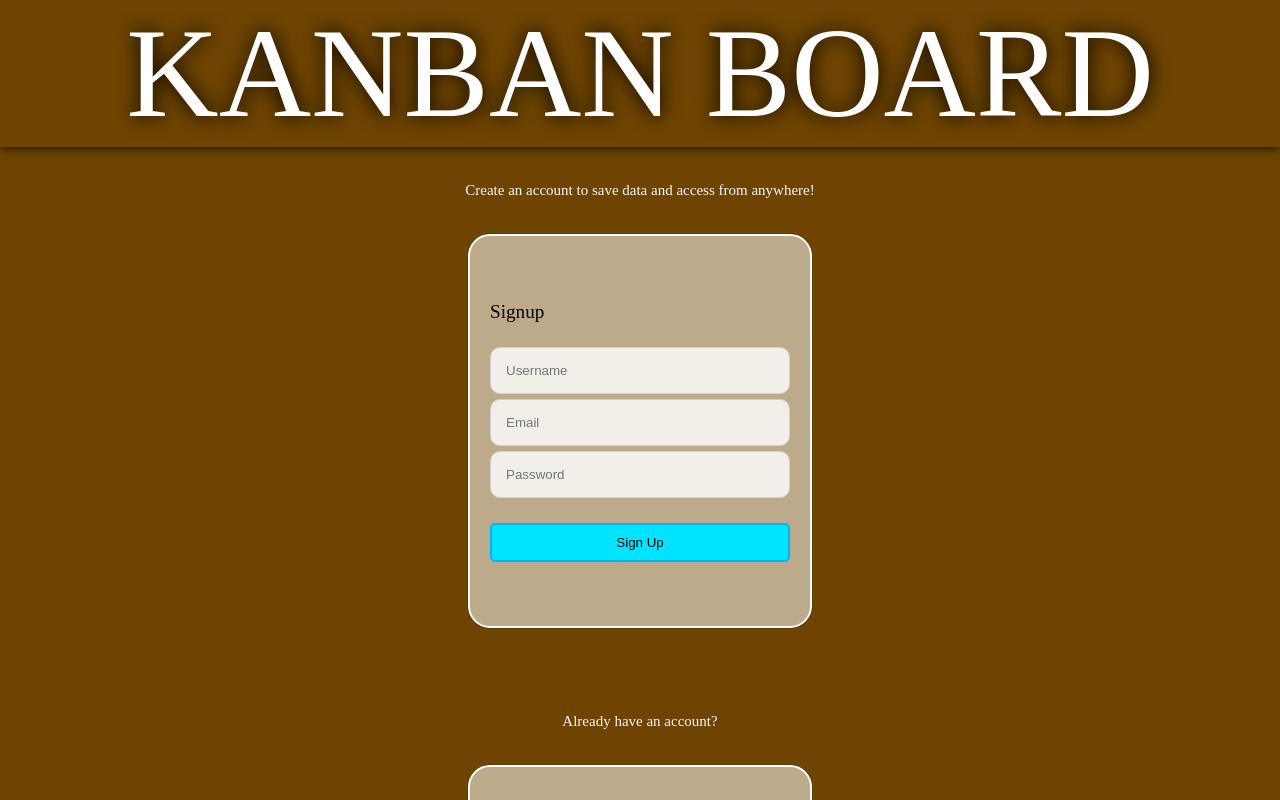
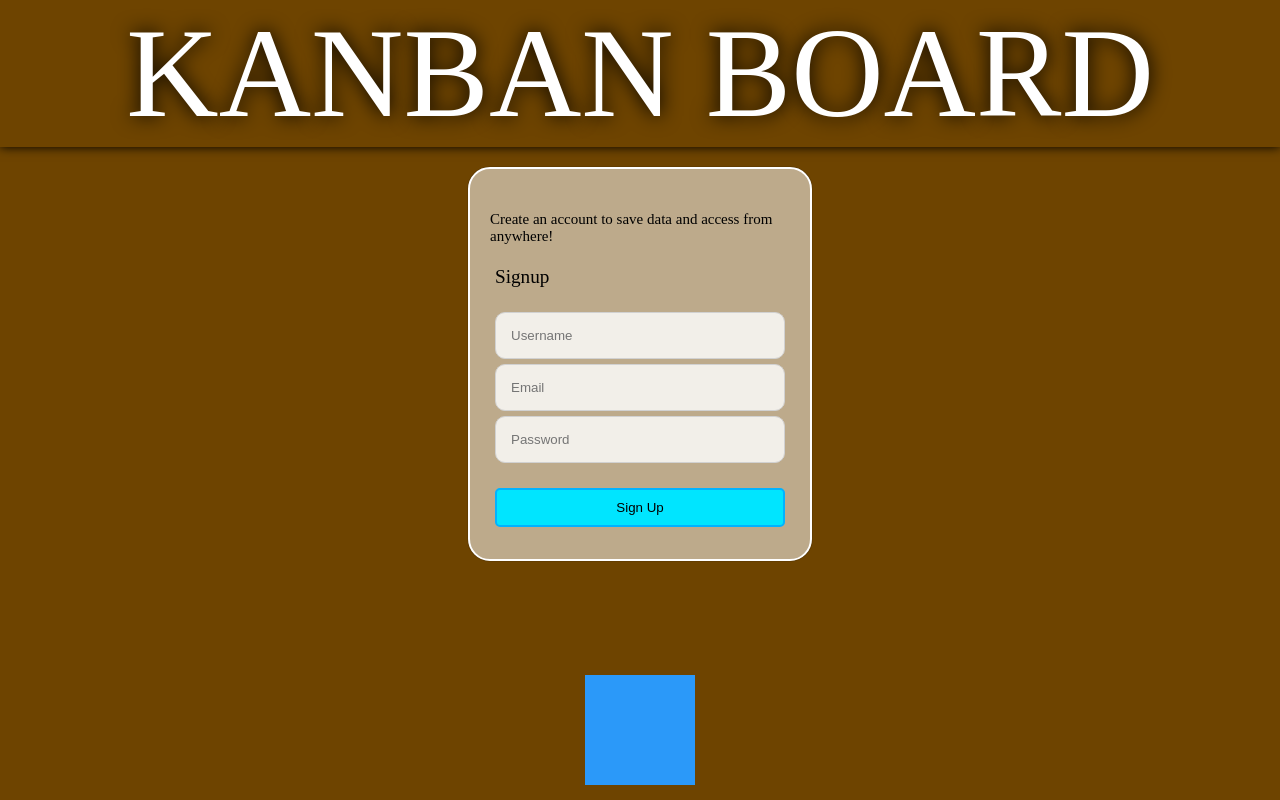
Before and after one commit to ibrahimkarim22/kanbanboard, a React (Vite) app: page / in a window 1280 px wide. Shown: the top 800 px of the page. Built offline with nearby package versions, Linux system fonts and the light colour scheme; no server answers; a web font is replaced by a local one.

Commit message:
fixed the login and signup messages. adjusted the authentication container grid adding the animation div to it. started on the animation

```diff
--- a/src/App.jsx
+++ b/src/App.jsx
@@ -122,9 +122,10 @@ function App() {
       <>
       <div className='authentication-container'>
         <p className='kanban-name'>KANBAN BOARD</p>
-      <p className='signup-message'>Create an account to save data and access from anywhere!</p>\
-      <p className='login-message'>Already have an account?</p>
+
+
       <Signup onLogin={handleLogin} />
+      <div className='animation-container'></div>
       <Login onLogin={handleLogin} />
       </div>
 
--- a/src/components/Login.jsx
+++ b/src/components/Login.jsx
@@ -25,6 +25,7 @@ const Login = ({ onLogin }) => {
 
   return (
     <div className='login-form-container'>
+      <p className='login-message'>Already have an account?</p>
       <form onSubmit={handleLogin} className='login-form'>
         <p className='login-name'>Login</p>
         <input
--- a/src/components/Signup.jsx
+++ b/src/components/Signup.jsx
@@ -26,6 +26,7 @@ const Signup = ({ onLogin }) => {
 
   return (
     <div className='signup-form-container'>
+      <p className='signup-message'>Create an account to save data and access from anywhere!</p>
       <form className='signup-form' onSubmit={handleSignup}>
         <p className='signup-name'>Signup</p>
         <input
--- a/src/scss/authentication.scss
+++ b/src/scss/authentication.scss
@@ -16,10 +16,10 @@
 .authentication-container {
     display: grid;
     grid-template-areas:
-    'title title'
-    'p x'
-    'signup signin'
+    'title title title'
+    'signup z signin'
     ;
+    grid-template-columns: 1fr 1fr 1fr;
     background-color: rgb(110, 68, 0);
     width: auto;
     height: auto;
@@ -33,17 +33,14 @@
 
 .signup-message, .login-message {
     display: flex;
-    justify-content: center;
+    justify-content: start;
     align-items: center;
-    color: aliceblue;
+    color: rgb(0, 0, 0);
     grid-area: p;
     /* padding: 3vh; */
     font-size: 15px;
 }
 
-.login-message {
-    grid-area: x;
-}
 
 
 .signup-form-container,
@@ -67,17 +64,16 @@
 
 .login-form-container {
     grid-area: signin;
-    /* margin-bottom: 30px; */
-
-    /* grid-row: 2; */
 }
 
 
 .signup-form,
-.login-form {
+.login-form,
+.animation-container {
     display: flex;
     flex-direction: column;
     gap: 5px;
+    padding: 5px;
 }
 
 
@@ -88,7 +84,6 @@
     border-radius: 5px;
     padding: 10px;
     color: rgb(0, 0, 0);
-    /* box-shadow: rgb(0, 0, 0) 0px -0.2px 3px; */
     margin-top: 20px;
 }
 
@@ -104,6 +99,24 @@
 }
 
 
+@keyframes pulse {
+    0% { transform: scale(1); opacity: 1; }
+    50% { transform: scale(0.9); opacity: 0.8; }
+    100% { transform: scale(1); opacity: 1; }
+}
+.animation-container {
+    grid-area: z;
+    display: flex;
+    justify-content: center;
+    align-items: center;
+    margin: 44px;
+    background-color: rgb(43, 154, 252);
+    animation: pulse 2s infinite;
+}
+
+
+
+
 .input-field {
     background-color: rgba(255, 255, 255, 0.806);
     border: rgb(209, 209, 209) solid 0.5px;
@@ -113,10 +126,7 @@
 
 .login-form-container {
     display: flex;
-    /* grid-column: 1/-1; */
     justify-content: center;
-    /* grid-row: 4; */
-    /* align-items: center; */
 }
 
 .username-area {
@@ -155,9 +165,8 @@
     .authentication-container {
         grid-template-areas:
         'title'
-        'p'
         'signup'
-        'x'
+        'z'
         'signin';
         grid-template-columns: 1fr;
         gap: 20px;
@@ -168,13 +177,18 @@
         width: 100vw;
     }
 
+    .animation-container {
+        width: 100px;
+        height: 100px;
+    }
+
 }
 
 @media screen and (max-width: 370px) {
     .signup-form-container,
     .login-form-container {
         width: 200px;
-        height: 200px;
+        height: 300px;
         padding: 30px;
     }
 }
@@ -183,7 +197,7 @@
     .signup-form-container,
     .login-form-container {
         width: 100px;
-        height: 180px;
+        height: 300px;
         padding: 50px;
     }
 }
```
